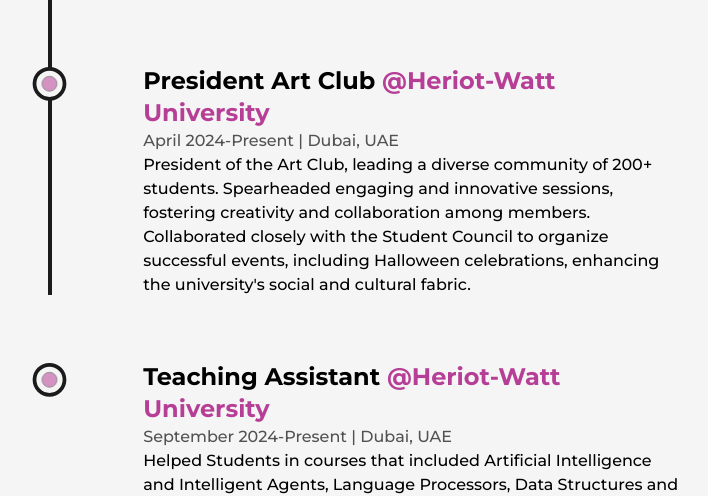
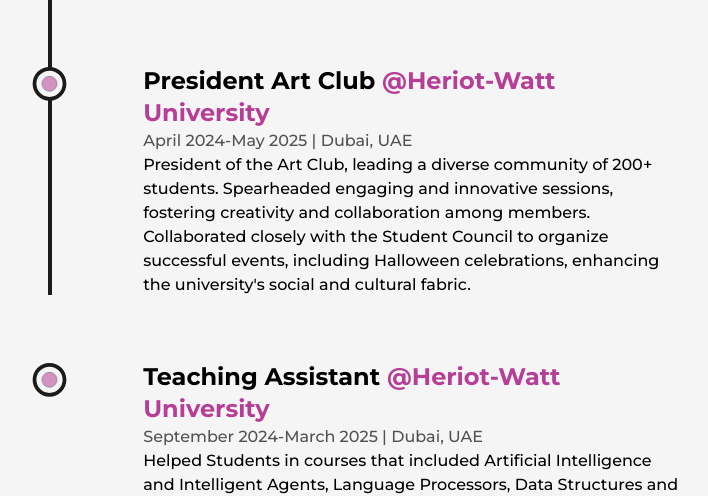
Before and after one commit to YoBoz/portfolio, a Next.js app: page /about in a window 1280 px wide. Shown: the part 3083-3579 px from the top of the page, without its empty margins (244-952 px from the left). Built offline with nearby package versions, Linux system fonts and the light colour scheme.

Commit message:
Update Experience.js

```diff
--- a/src/componenets/Experience.js
+++ b/src/componenets/Experience.js
@@ -53,7 +53,7 @@
                         position={"President Art Club"}
                         companyLink={"https://www.hw.ac.uk/dubai/"}
                         company={"Heriot-Watt University"}
-                        time={"April 2024-Present"}
+                        time={"April 2024-May 2025"}
                         address={"Dubai, UAE"}
                         work={"President of the Art Club, leading a diverse community of 200+ students. Spearheaded engaging and innovative sessions, fostering creativity and collaboration among members. Collaborated closely with the Student Council to organize successful events, including Halloween celebrations, enhancing the university's social and cultural fabric."}
                     />
@@ -61,7 +61,7 @@
                         position={"Teaching Assistant"}
                         companyLink={"https://www.hw.ac.uk/dubai/"}
                         company={"Heriot-Watt University"}
-                        time={"September 2024-Present"}
+                        time={"September 2024-March 2025"}
                         address={"Dubai, UAE"}
                         work={"Helped Students in courses that included Artificial Intelligence and Intelligent Agents, Language Processors, Data Structures and Algorithms and Programming Languages"}
                     />
```
